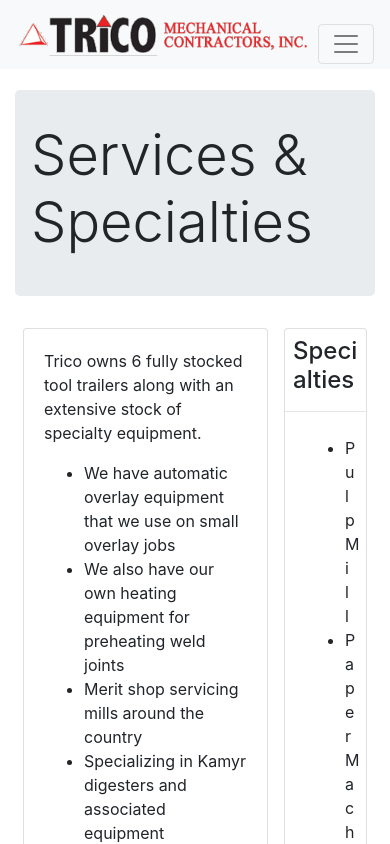
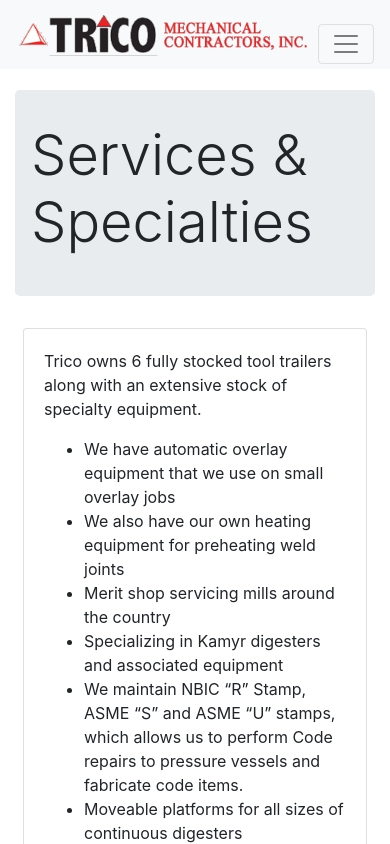
Before and after one commit to tricomechanical/trico, an Angular app: page /services in a window 390 px wide. Shown: the top 844 px of the page. Built offline with nearby package versions, Linux system fonts and the light colour scheme.

Commit message:
Minor styling changes to specialties page

```diff
--- a/src/app/pages/specialties/specialties.component.scss
+++ b/src/app/pages/specialties/specialties.component.scss
@@ -1,6 +1,6 @@
 .specialties-wrapper {
     display: flex;
-    flex-direction: row;
+    justify-content: space-around;
 
     .services-card {
         flex: 3;
@@ -15,3 +15,15 @@
         }
     }
 }
+
+@media (min-width: 961px) {
+    .specialties-wrapper {
+        flex-direction: row;
+    }
+}
+
+@media (max-width: 960px) {
+    .specialties-wrapper {
+        flex-direction: column;
+    }
+}
```
